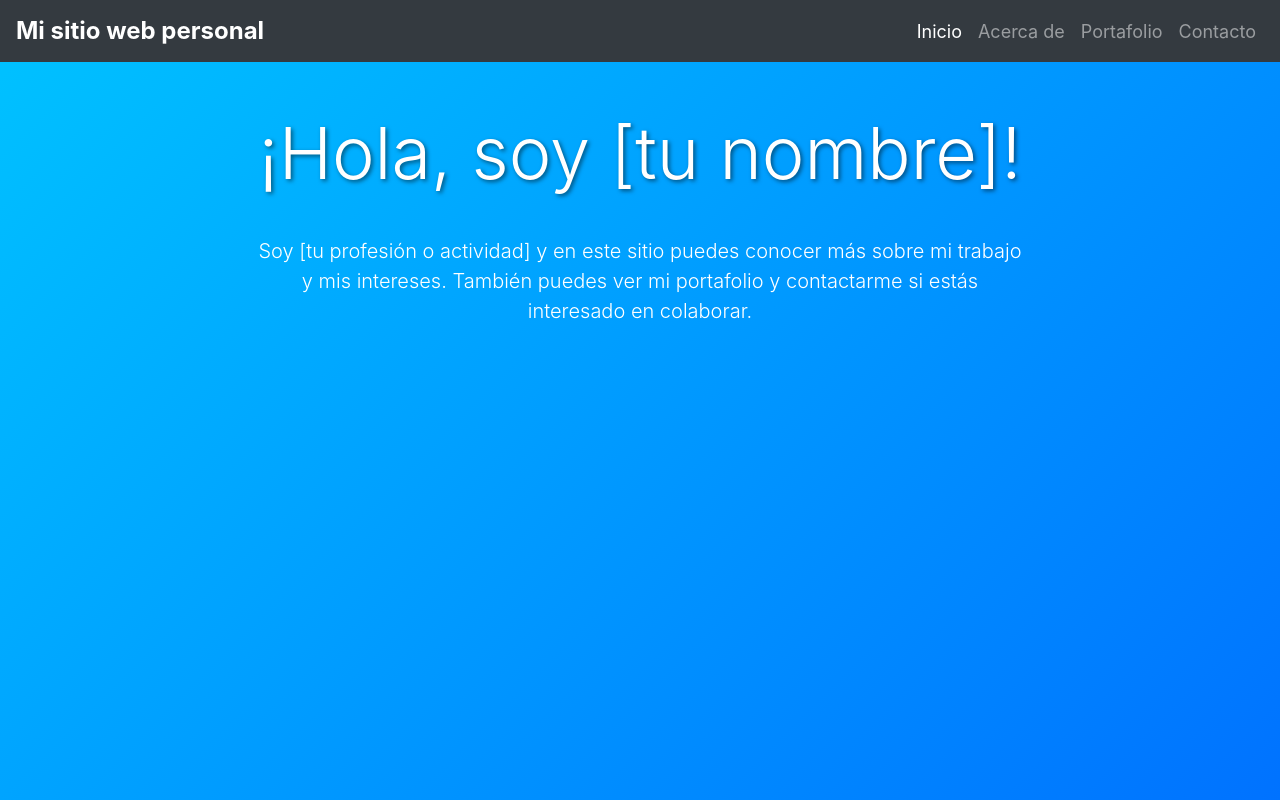
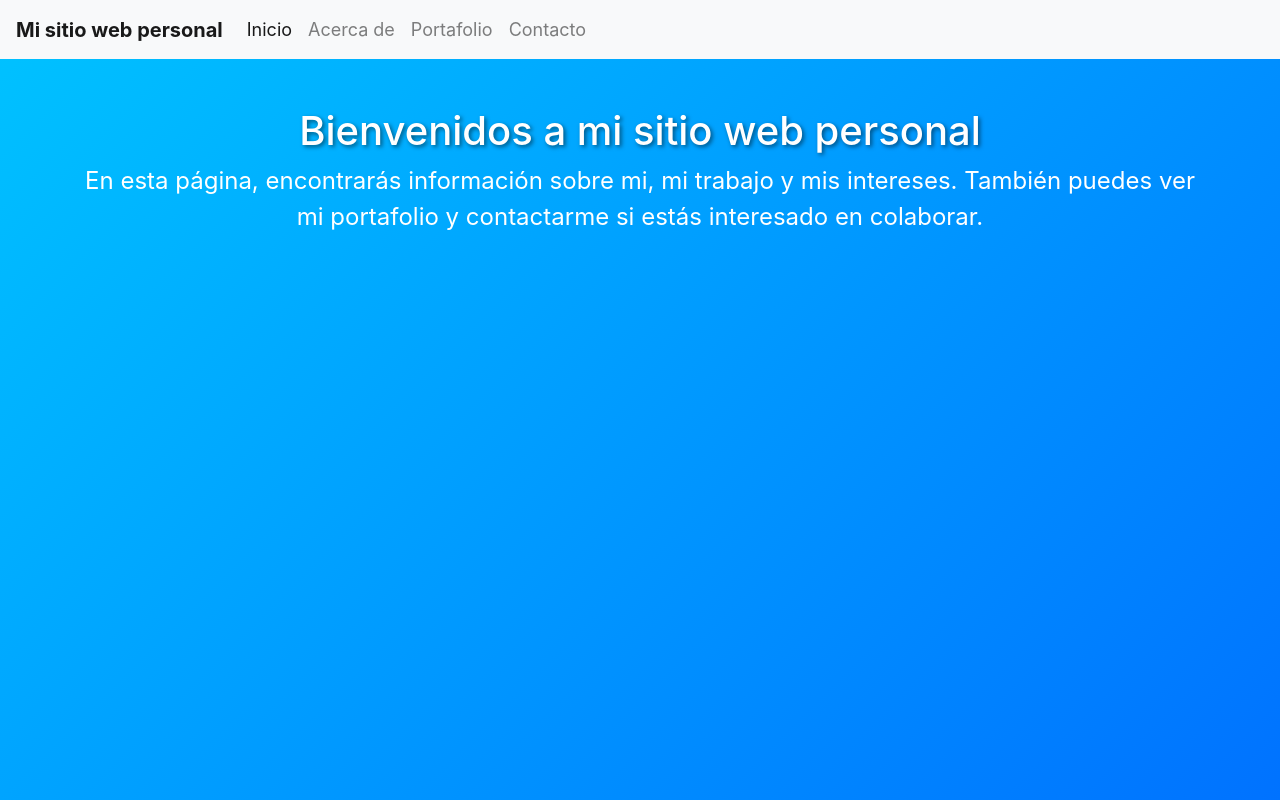
Before and after one commit to JuanesJB/JuanEstebanJimenezBenavides, a plain HTML site: page index.html in a window 1280 px wide. Drawn offline with nearby package versions, Linux system fonts and the light colour scheme.

Commit message:
Update index.html

```diff
--- a/index.html
+++ b/index.html
@@ -5,23 +5,22 @@
   <meta name="viewport" content="width=device-width, initial-scale=1.0">
   <title>Mi sitio web personal</title>
 
-  <!-- Enlaces a Bootstrap CSS y estilos personalizados -->
-  <link rel="stylesheet" href="https://stackpath.bootstrapcdn.com/bootstrap/4.3.1/css/bootstrap.min.css">
+  <!-- Vincula el archivo CSS personalizado -->
   <link rel="stylesheet" href="style.css">
 
-  <!-- Fuentes personalizadas -->
-  <link href="https://fonts.googleapis.com/css?family=Roboto+Slab|Source+Sans+Pro&display=swap" rel="stylesheet">
+  <!-- Vincula los archivos CSS de Bootstrap -->
+  <link rel="stylesheet" href="https://stackpath.bootstrapcdn.com/bootstrap/4.3.1/css/bootstrap.min.css">
 </head>
 <body>
 
-  <!-- Navbar de Bootstrap y estilo personalizado -->
-  <nav class="navbar navbar-expand-lg navbar-dark bg-dark">
+  <!-- Agrega el navbar de Bootstrap -->
+  <nav class="navbar navbar-expand-lg navbar-light bg-light">
     <a class="navbar-brand" href="#">Mi sitio web personal</a>
     <button class="navbar-toggler" type="button" data-toggle="collapse" data-target="#navbarNav" aria-controls="navbarNav" aria-expanded="false" aria-label="Toggle navigation">
       <span class="navbar-toggler-icon"></span>
     </button>
     <div class="collapse navbar-collapse" id="navbarNav">
-      <ul class="navbar-nav ml-auto">
+      <ul class="navbar-nav">
         <li class="nav-item active">
           <a class="nav-link" href="#">Inicio</a>
         </li>
@@ -40,15 +39,13 @@
 
   <div class="container my-5">
 
-    <!-- Título principal y estilo personalizado -->
-    <h1 class="display-3">¡Hola, soy [tu nombre]!</h1>
+    <h1>Bienvenidos a mi sitio web personal</h1>
 
-    <!-- Descripción personal y estilo personalizado -->
-    <p class="lead">Soy [tu profesión o actividad] y en este sitio puedes conocer más sobre mi trabajo y mis intereses. También puedes ver mi portafolio y contactarme si estás interesado en colaborar.</p>
+    <p>En esta página, encontrarás información sobre mi, mi trabajo y mis intereses. También puedes ver mi portafolio y contactarme si estás interesado en colaborar.</p>
 
   </div>
 
-  <!-- Enlaces a los archivos de Bootstrap JS -->
+  <!-- Agrega los enlaces a los archivos de Bootstrap JS -->
   <script src="https://code.jquery.com/jquery-3.3.1.slim.min.js"></script>
   <script src="https://cdnjs.cloudflare.com/ajax/libs/popper.js/1.14.7/umd/popper.min.js"></script>
   <script src="https://stackpath.bootstrapcdn.com/bootstrap/4.3.1/js/bootstrap.min.js"></script>
```
